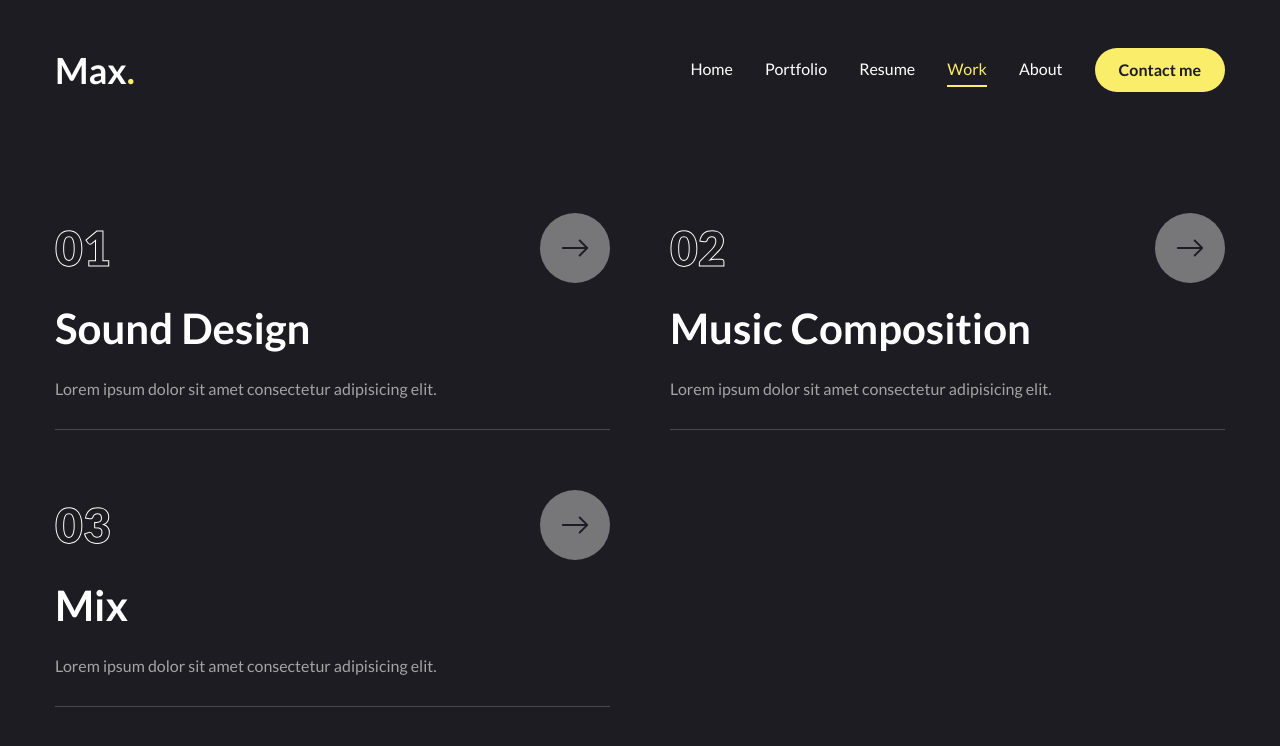
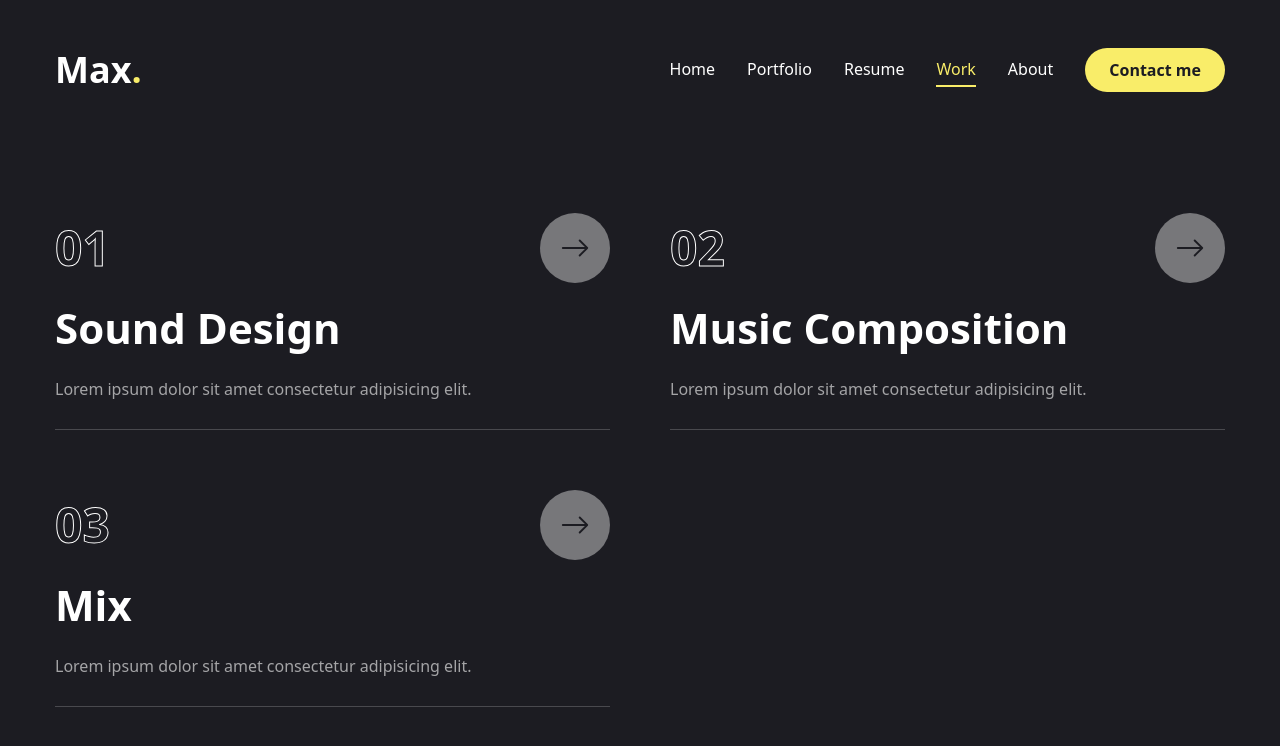
Before and after one commit to maximosigniorini/personal-website, a Next.js app: page /work in a window 1280 px wide. Shown: the top 746 px of the page. Built offline with nearby package versions, Linux system fonts and the light colour scheme.

Commit message:
Update gitignore

```diff
--- a/app/globals.css
+++ b/app/globals.css
@@ -21,6 +21,6 @@
     }
 
     .text-outline-hover {
-        -webkit-text-stroke: 1px #F9ED69;
+        -webkit-text-stroke: 1px #00ff99;
     }
 }
--- a/app/layout.jsx
+++ b/app/layout.jsx
@@ -1,4 +1,4 @@
-import { Lato} from "next/font/google";
+import { JetBrains_Mono, Lato} from "next/font/google";
 import "./globals.css";
 
 //components
@@ -6,6 +6,7 @@ import Header from "@/components/Header";
 import PageTransition from "@/components/PageTransition";
 import StairTransition from "@/components/StairTransition";
 
+const jetbrainsMono = JetBrains_Mono({ subsets: ["latin"], weight: ["100", "200", "300", "400", "500", "600", "700", "800"], variable: '--font-jetbrainsMono'});
 
 const lato = Lato({ subsets: ["latin"], weight: ["100", "300", "400", "700", "900"], variable: '--font-lato'});
 
@@ -17,7 +18,7 @@ export const metadata = {
 export default function RootLayout({ children }) {
   return (
     <html lang="en">
-      <body className={lato.variable}>
+      <body className={jetbrainsMono.variable}>
       <Header />
       {/* <StairTransition /> */}
       <PageTransition>
```
Also changed, not shown: 1 other file (tests, documents, lock files or other folders).
